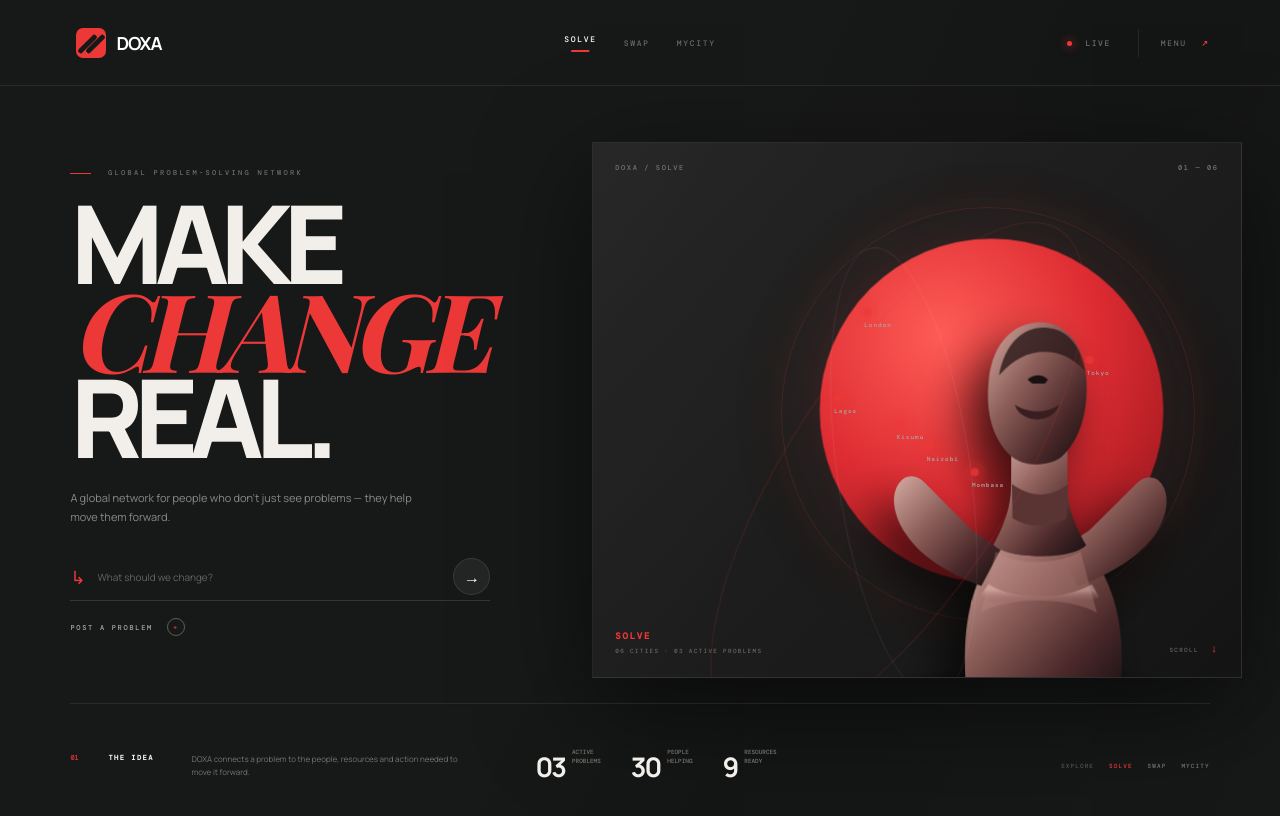
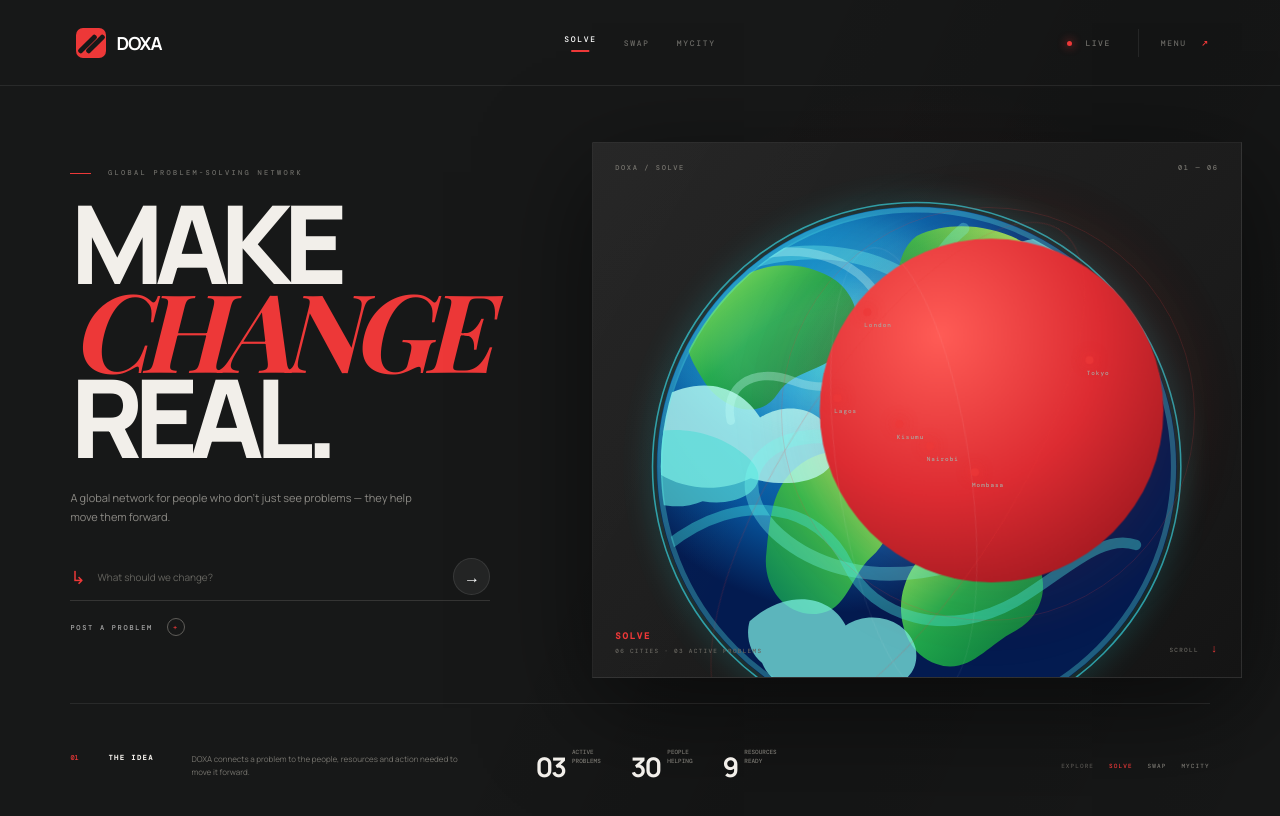
Before and after one commit to joshuabaraka1233-a11y/Doxa, a Next.js app: page / in a window 1280 px wide. Shown: the top 816 px of the page. Built offline with nearby package versions, Linux system fonts and the light colour scheme; a web font is replaced by a local one.

Commit message:
Create colorful animated DOXA earth inspired by reference

```diff
--- a/app/page.tsx
+++ b/app/page.tsx
@@ -27,25 +27,60 @@ const modeInfo={
 };
 
 function Figure(){
- return <svg className="figure-art" viewBox="0 0 520 620" aria-hidden="true">
-   <defs>
-    <linearGradient id="stone" x1="0" y1="0" x2="1" y2="1"><stop offset="0" stopColor="#d4aaa1"/><stop offset=".38" stopColor="#8c5e59"/><stop offset=".72" stopColor="#4a2829"/><stop offset="1" stopColor="#160f11"/></linearGradient>
-    <linearGradient id="light" x1="0" y1="0" x2="0" y2="1"><stop offset="0" stopColor="#f3d0c7" stopOpacity=".75"/><stop offset="1" stopColor="#6b3b39" stopOpacity="0"/></linearGradient>
-    <filter id="soft"><feGaussianBlur stdDeviation="7"/></filter>
-   </defs>
-   <ellipse cx="270" cy="585" rx="180" ry="25" fill="#000" opacity=".45" filter="url(#soft)"/>
-   <path d="M190 600 C185 545 184 500 199 454 C211 419 231 394 254 374 L315 374 C340 397 361 425 373 462 C389 511 385 558 382 600Z" fill="url(#stone)"/>
-   <path d="M207 449 C164 432 132 414 111 383 C96 361 91 335 103 319 C111 308 125 308 136 320 L194 378 L231 403Z" fill="url(#stone)"/>
-   <path d="M329 449 C373 431 405 412 426 383 C441 361 445 335 434 319 C426 308 412 308 401 320 L343 378 L306 403Z" fill="url(#stone)"/>
-   <path d="M222 397 C235 373 244 350 244 321 L244 278 L315 278 L315 321 C315 350 325 373 339 397 C320 416 241 416 222 397Z" fill="url(#stone)"/>
-   <path d="M244 285 C222 265 211 233 215 191 C218 151 239 119 275 116 C311 113 334 143 338 183 C342 229 330 265 307 286 C291 298 260 299 244 285Z" fill="url(#stone)"/>
-   <path d="M228 183 C236 139 262 119 291 123 C317 126 331 148 337 177 C321 161 306 153 286 153 C264 153 246 163 228 183Z" fill="#2b191a" opacity=".8"/>
-   <path d="M264 188 C273 181 282 181 290 188 L286 193 L270 193Z" fill="#1a1011"/>
-   <path d="M248 220 C264 230 286 232 304 220 C297 244 257 245 248 220Z" fill="#381e20"/>
-   <path d="M245 320 C269 337 292 338 316 320 L314 363 C291 376 268 376 246 363Z" fill="#5a3433"/>
-   <path d="M225 405 C246 421 299 424 332 405 L353 482 C320 462 242 462 207 482Z" fill="#c28f88" opacity=".3"/>
-   <path d="M211 454 C240 474 307 479 351 454" fill="none" stroke="url(#light)" strokeWidth="18" opacity=".55"/>
- </svg>
+ return <div className="planet-art" aria-hidden="true">
+   <svg viewBox="0 0 620 620" className="earth-svg">
+    <defs>
+      <radialGradient id="ocean" cx="36%" cy="28%">
+        <stop offset="0" stopColor="#2de4e8"/><stop offset=".3" stopColor="#118acb"/><stop offset=".7" stopColor="#07549c"/><stop offset="1" stopColor="#031b50"/>
+      </radialGradient>
+      <linearGradient id="land" x1="0" y1="0" x2="1" y2="1">
+        <stop offset="0" stopColor="#9ee95d"/><stop offset=".45" stopColor="#21a84c"/><stop offset="1" stopColor="#08723d"/>
+      </linearGradient>
+      <linearGradient id="land2" x1="1" y1="0" x2="0" y2="1">
+        <stop offset="0" stopColor="#d0ee65"/><stop offset=".5" stopColor="#38b94d"/><stop offset="1" stopColor="#087b56"/>
+      </linearGradient>
+      <filter id="blur12"><feGaussianBlur stdDeviation="12"/></filter>
+      <filter id="blur5"><feGaussianBlur stdDeviation="5"/></filter>
+      <clipPath id="earthClip"><circle cx="310" cy="310" r="245"/></clipPath>
+    </defs>
+
+    <circle cx="310" cy="310" r="260" fill="#22dce4" opacity=".13" filter="url(#blur12)"/>
+    <circle cx="310" cy="310" r="249" fill="url(#ocean)"/>
+    <g clipPath="url(#earthClip)">
+      <ellipse cx="205" cy="170" rx="160" ry="105" fill="#42d9e8" opacity=".18" filter="url(#blur12)"/>
+      <path className="land land-a" d="M92 183 C126 119 181 104 227 128 C247 139 261 166 247 189 C228 220 193 215 177 240 C157 270 119 251 105 226 C94 208 88 198 92 183Z" fill="url(#land)"/>
+      <path className="land land-b" d="M310 89 C354 68 415 85 441 119 C459 143 451 173 425 184 C402 193 391 218 359 222 C328 226 300 204 294 178 C289 147 287 106 310 89Z" fill="url(#land2)"/>
+      <path className="land land-c" d="M419 244 C463 222 512 244 533 282 C547 308 527 334 498 337 C472 340 456 365 428 354 C402 343 391 314 397 288 C401 271 405 253 419 244Z" fill="url(#land)"/>
+      <path className="land land-d" d="M190 315 C219 286 259 291 279 320 C296 345 287 379 266 397 C247 414 244 449 214 451 C183 453 162 424 166 393 C169 362 171 335 190 315Z" fill="url(#land2)"/>
+      <path className="land land-e" d="M324 388 C356 359 401 366 421 394 C440 421 431 454 403 468 C379 480 359 510 329 499 C297 488 290 449 298 425 C303 409 311 399 324 388Z" fill="url(#land)"/>
+
+      <g className="cloud-cloud cloud-1">
+        <path d="M42 260 C95 215 141 231 160 263 C185 247 220 253 229 282 C244 320 195 334 151 321 C105 343 53 322 42 292 C35 279 35 269 42 260Z" fill="#b9fff4" opacity=".78"/>
+        <path d="M20 288 C71 265 117 274 147 300 C177 326 143 350 105 343 C70 358 25 337 20 310Z" fill="#58ddd9" opacity=".68"/>
+      </g>
+      <g className="cloud-cloud cloud-2">
+        <path d="M285 246 C330 213 366 225 382 252 C410 233 448 246 452 276 C458 310 420 322 384 309 C350 332 305 314 296 287 C287 274 281 259 285 246Z" fill="#c5fff5" opacity=".72"/>
+      </g>
+      <g className="cloud-cloud cloud-3">
+        <path d="M150 458 C187 425 228 434 242 462 C266 446 302 456 309 484 C315 517 280 529 247 518 C214 538 172 524 162 498 C150 489 146 472 150 458Z" fill="#7ff1e6" opacity=".72"/>
+      </g>
+      <g className="cloud-cloud cloud-4">
+        <path d="M390 105 C421 82 456 91 466 115 C489 100 518 111 520 136 C523 164 494 174 468 163 C443 179 407 169 401 147 C390 137 386 119 390 105Z" fill="#8af4e8" opacity=".66"/>
+      </g>
+
+      <g className="swirl-lines" fill="none" strokeLinecap="round">
+        <path d="M61 163 C170 72 305 96 348 178 C382 244 324 296 241 283 C154 269 121 333 186 382 C258 436 370 414 444 352" stroke="#76fff0" strokeWidth="13" opacity=".34"/>
+        <path d="M71 386 C142 329 218 348 244 404 C267 453 339 478 407 438 C452 411 488 373 520 385" stroke="#44e9e2" strokeWidth="10" opacity=".4"/>
+        <path d="M120 125 C189 81 273 112 280 170 C286 221 238 245 192 228 C151 213 125 235 132 266" stroke="#c2fff6" strokeWidth="8" opacity=".34"/>
+        <path d="M355 82 C303 126 310 184 357 203 C405 223 438 205 462 177" stroke="#72fff0" strokeWidth="11" opacity=".3"/>
+      </g>
+    </g>
+    <circle cx="310" cy="310" r="246" fill="none" stroke="#5ff8ef" strokeWidth="5" opacity=".3"/>
+    <circle cx="310" cy="310" r="253" fill="none" stroke="#38dce8" strokeWidth="1.5" opacity=".65"/>
+    <ellipse cx="265" cy="205" rx="150" ry="70" fill="#fff" opacity=".08" filter="url(#blur12)"/>
+   </svg>
+   <span className="planet-star s1"/><span className="planet-star s2"/><span className="planet-star s3"/><span className="planet-star s4"/>
+ </div>
 }
 
 export default function Home(){
```
